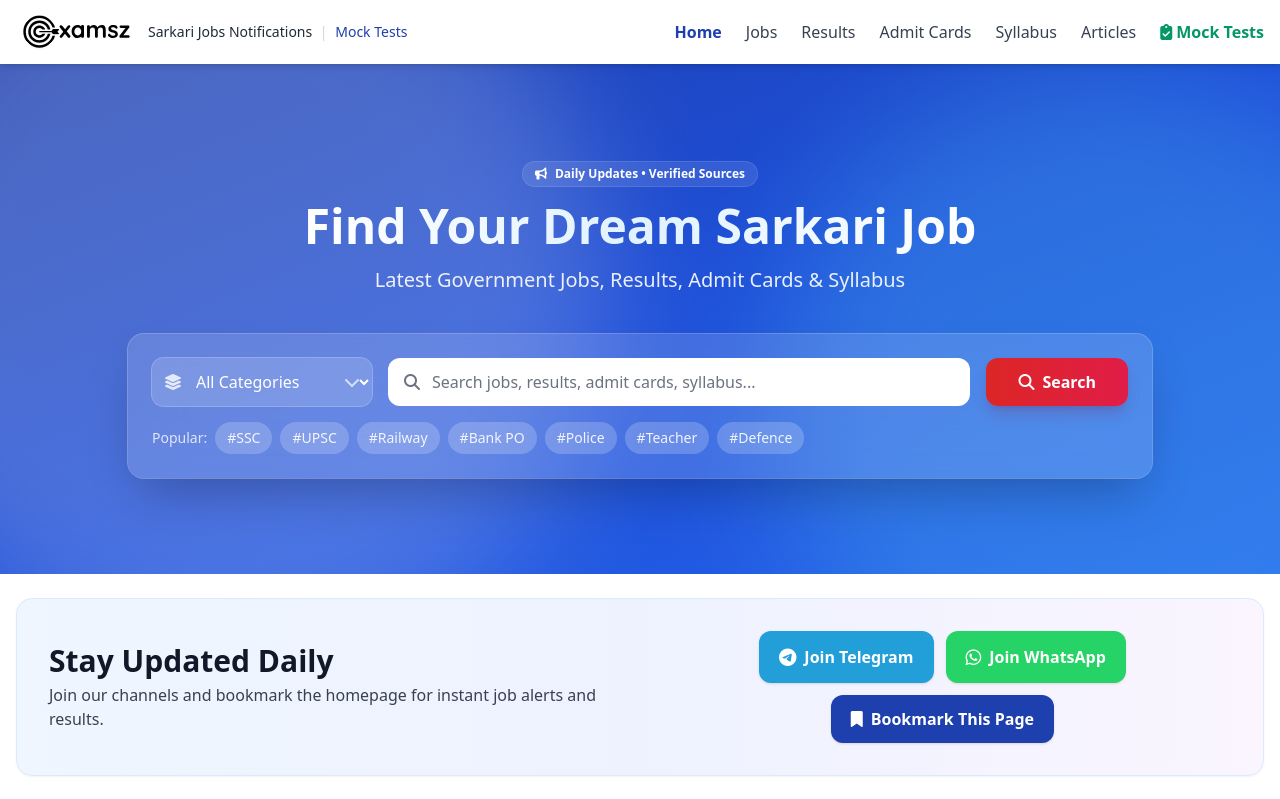
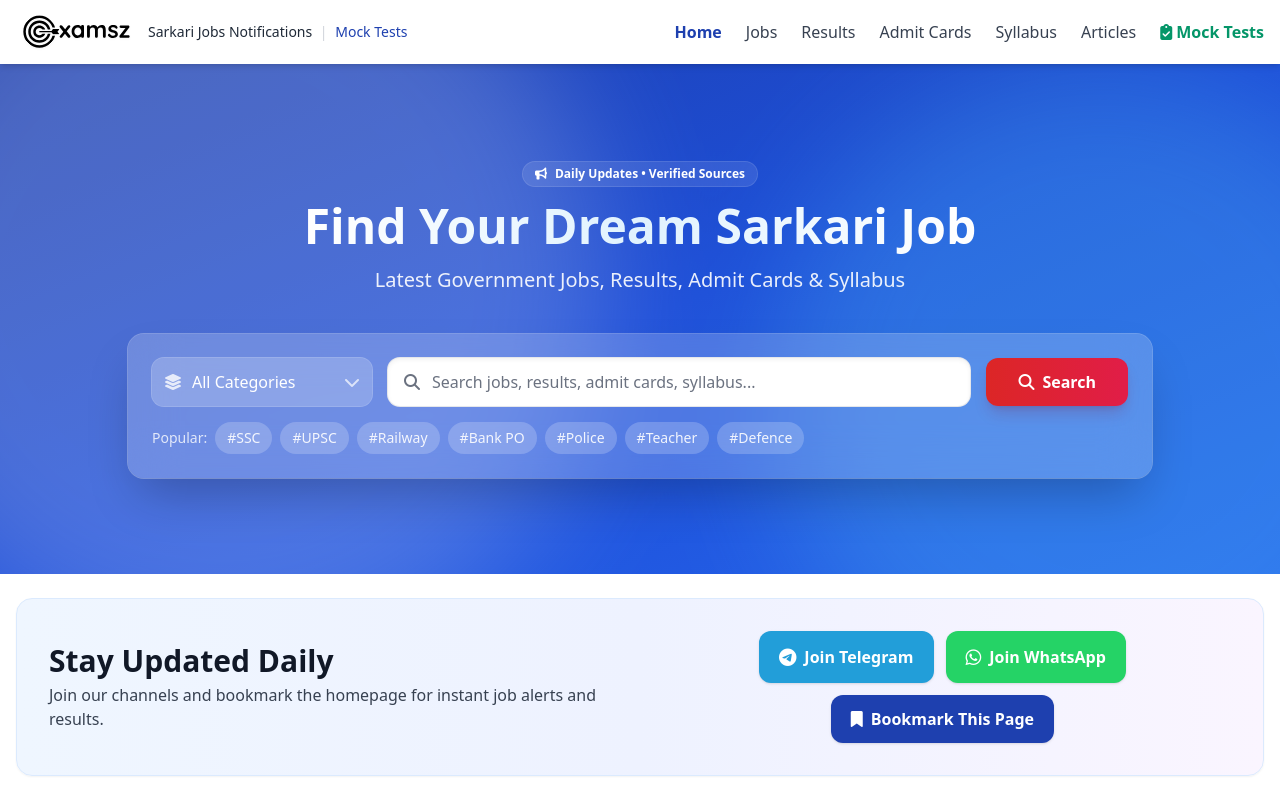
Before and after one commit to ishailendra26/sarkari, a PHP site: page /sarkari/ in a window 1280 px wide. Shown: the top 799 px of the page. Run offline with PHP 8.4, Linux system fonts and the light colour scheme; data that the repository does not hold is empty; some libraries are stand-ins or nearby versions.

Commit message:
fix search box ui

```diff
--- a/index.php
+++ b/index.php
@@ -109,14 +109,14 @@ include 'includes/header.php';
 
             <div class="max-w-5xl mx-auto mt-8 md:mt-10">
                 <!-- Glass search card -->
-                <div class="rounded-2xl bg-white/15 backdrop-blur-xl p-4 md:p-6 shadow-2xl ring-1 ring-white/30">
-                    <div class="grid grid-cols-1 md:grid-cols-[220px_1fr_auto] gap-3 md:gap-4 items-stretch">
+                <div class="rounded-2xl bg-white/20 supports-[backdrop-filter]:backdrop-blur-xl p-4 md:p-6 shadow-2xl ring-1 ring-white/30">
+                    <div role="search" aria-label="Site search" class="grid grid-cols-1 md:grid-cols-[minmax(160px,220px)_1fr_auto] gap-2 sm:gap-3 md:gap-4 items-stretch">
                         <!-- Category Select (keep ID for JS) -->
                         <div>
                             <label for="search-category" class="sr-only">Category</label>
                             <div class="relative">
-                                <i class="fas fa-layer-group absolute left-3 top-1/2 -translate-y-1/2 text-white/80"></i>
-                                <select id="search-category" class="w-full pl-10 pr-10 py-3.5 md:py-3 rounded-xl bg-white/15 text-white placeholder-white/70 ring-1 ring-white/30 focus:outline-none focus:ring-2 focus:ring-white hover:bg-white/20">
+                                <i class="fas fa-layer-group absolute left-3 top-1/2 -translate-y-1/2 text-white/80 pointer-events-none"></i>
+                                <select id="search-category" class="w-full appearance-none pl-10 pr-10 py-3.5 md:py-3 rounded-xl bg-white/20 text-white placeholder-white/70 ring-1 ring-white/30 focus:outline-none focus:ring-2 focus:ring-white/70 hover:bg-white/30 min-h-[48px]">
                                     <option value="all" class="text-gray-800">All Categories</option>
                                     <option value="jobs" class="text-gray-800">Jobs</option>
                                     <option value="results" class="text-gray-800">Results</option>
@@ -141,12 +141,12 @@ include 'includes/header.php';
                             <label for="hero-search" class="sr-only">Search</label>
                             <i class="fas fa-search absolute left-4 top-1/2 -translate-y-1/2 text-gray-500"></i>
                             <input type="text" id="hero-search" placeholder="Search jobs, results, admit cards, syllabus..."
-                                   class="w-full pl-11 pr-4 py-3.5 md:py-3 rounded-xl text-gray-900 placeholder-gray-500 bg-white focus:outline-none focus:ring-2 focus:ring-primary">
+                                   class="w-full pl-11 pr-4 py-3.5 md:py-3 rounded-xl text-gray-900 placeholder-gray-500 bg-white focus:outline-none focus:ring-2 focus:ring-primary ring-1 ring-gray-200 shadow-inner min-h-[48px]" aria-label="Search input">
                         </div>
 
                         <!-- Search Button (keep ID for JS) -->
                         <div class="flex">
-                            <button id="hero-search-btn" class="flex-1 md:flex-none inline-flex items-center justify-center gap-2 bg-gradient-to-r from-secondary to-rose-600 hover:from-rose-600 hover:to-rose-700 px-6 md:px-8 py-3.5 md:py-3 rounded-xl font-semibold shadow-lg shadow-rose-900/20 transition-colors">
+                            <button id="hero-search-btn" class="w-full md:w-auto inline-flex items-center justify-center gap-2 bg-gradient-to-r from-secondary to-rose-600 hover:from-rose-600 hover:to-rose-700 px-6 md:px-8 py-3.5 md:py-3 rounded-xl font-semibold shadow-lg shadow-rose-900/20 transition-colors min-h-[48px]" aria-label="Search">
                                 <i class="fas fa-magnifying-glass"></i>
                                 Search
                             </button>
@@ -154,10 +154,10 @@ include 'includes/header.php';
                     </div>
 
                     <!-- Quick chips -->
-                    <div class="mt-4 flex flex-wrap items-center gap-2 text-sm">
+                    <div class="mt-4 flex items-center gap-2 text-sm overflow-x-auto whitespace-nowrap [-webkit-overflow-scrolling:touch] -mx-2 px-2 sm:mx-0 sm:px-0">
                         <span class="text-white/80">Popular:</span>
                         <?php $chips = ['SSC', 'UPSC', 'Railway', 'Bank PO', 'Police', 'Teacher', 'Defence']; foreach ($chips as $chip): ?>
-                            <a class="px-3 py-1.5 rounded-full bg-white/20 text-white/90 hover:bg-white/30 transition" href="<?= SITE_URL ?>/search.php?q=<?= urlencode($chip) ?>&type=jobs">#<?= htmlspecialchars($chip) ?></a>
+                            <a class="px-3 py-1.5 rounded-full bg-white/20 text-white/90 hover:bg-white/30 transition shrink-0" href="<?= SITE_URL ?>/search.php?q=<?= urlencode($chip) ?>&type=jobs">#<?= htmlspecialchars($chip) ?></a>
                         <?php endforeach; ?>
                     </div>
                 </div>
--- a/src/config.php
+++ b/src/config.php
@@ -1,14 +1,27 @@
 <?php
-// Database Configuration
+// Database Configuration local
 define('DB_HOST', 'localhost');
 define('DB_NAME', 'sarkari');
 define('DB_USER', 'root');
 define('DB_PASS', '');
 
+
 // Site Configuration
 define('SITE_NAME', 'Examsz - Your Exam Success Partner | Jobs, Results, Admit Cards & Syllabus | Mock Tests');
-define('SITE_URL', 'http://localhost/sarkari/');
+define('SITE_URL', 'http://localhost/sarkari');
 define('SITE_DESCRIPTION', 'Latest Government Jobs, Results, Admit Cards & Syllabus | Mock Tests');
+
+// Database Configuration Production
+//define('DB_HOST', 'localhost');
+//define('DB_NAME', 'u163236363_ez');
+//define('DB_USER', 'u163236363_ez');
+//define('DB_PASS', 'Shailu26ap@');
+
+// Site Configuration Production
+//define('SITE_NAME', 'Examsz - Your Exam Success Partner | Jobs, Results, Admit Cards & Syllabus | Mock Tests');
+//define('SITE_URL', 'https://examsz.in');
+//define('SITE_DESCRIPTION', 'Latest Government Jobs, Results, Admit Cards & Syllabus | Mock Tests');
+
 
 // Community / Social Channels
 // Update these to your real channels
```
